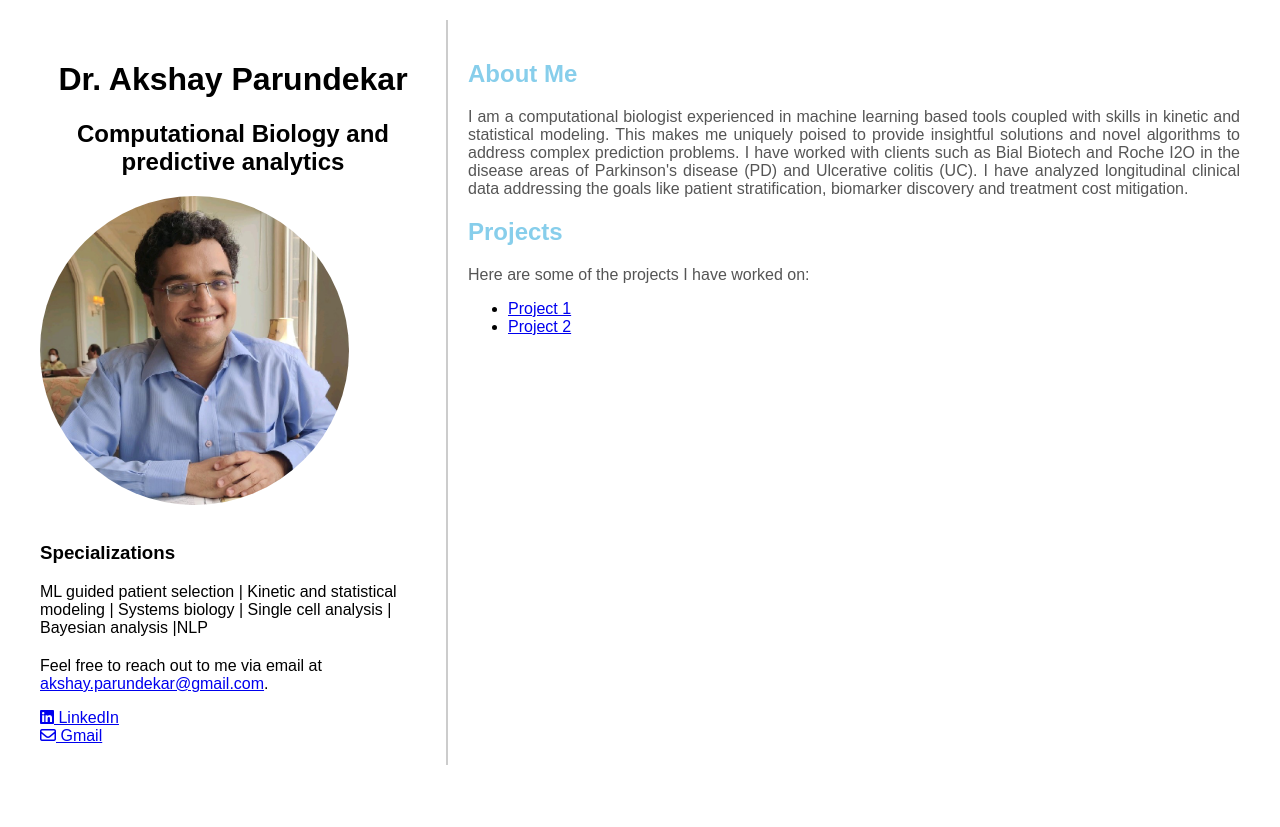
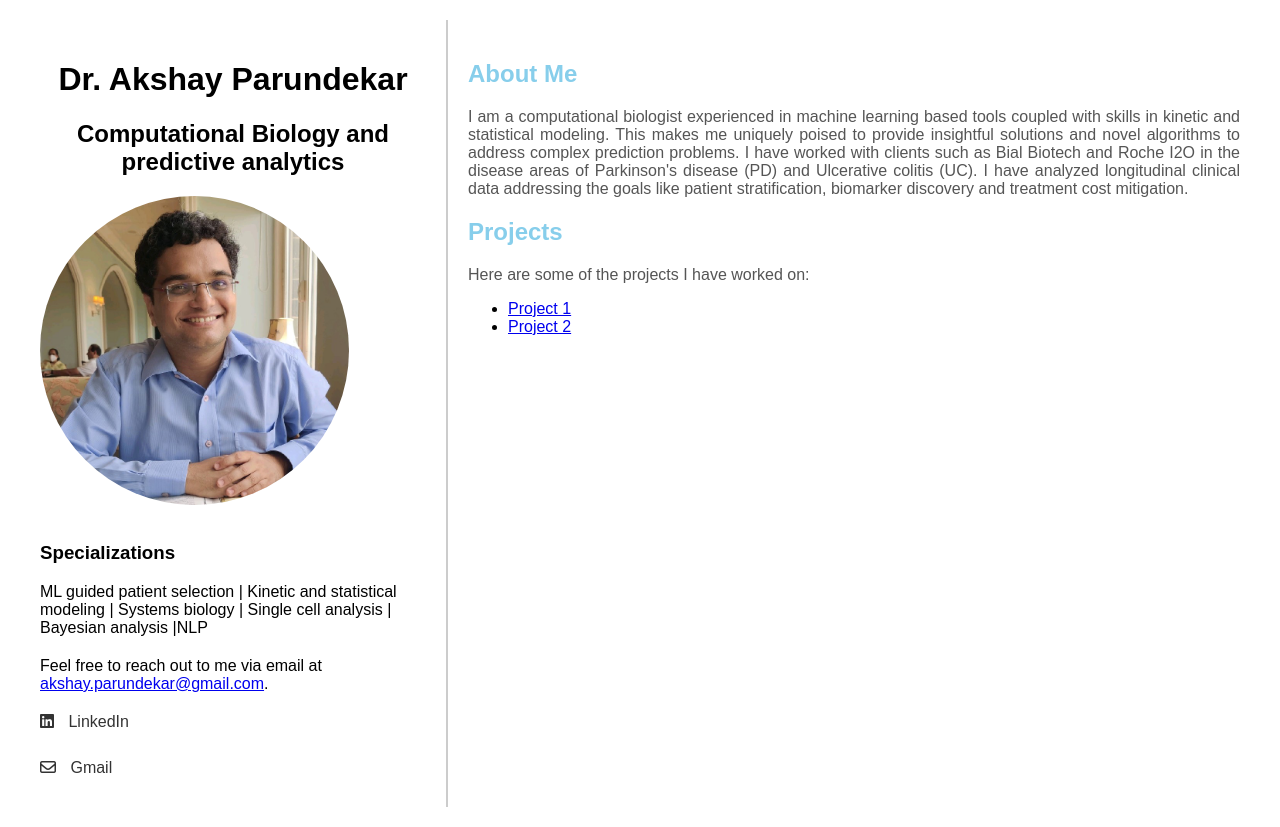
Before and after one commit to akshaymnp/akshay_parundekar.github.io, a plain HTML site: page index.html in a window 1280 px wide. Before the commit the page ends 800 px from the top, so only its background shows below. Drawn offline with Linux system fonts and the light colour scheme.

Commit message:
Update index.html

```diff
--- a/index.html
+++ b/index.html
@@ -43,6 +43,22 @@
         main h2:hover
         {
             color: darkviolet; /* Darken the color on hover */
+        }
+        .contact-icons
+        {
+            margin-top: 20px;
+        }
+        .contact-icons a
+        {
+            display: block;
+            margin-bottom: 10px;
+            color: #333;
+            text-decoration: none;
+        }
+
+        .contact-icons i
+        {
+            margin-right: 10px;
         }
     </style>
     <link rel="stylesheet" href="https://cdnjs.cloudflare.com/ajax/libs/font-awesome/6.0.0-beta3/css/all.min.css" integrity="sha384-xXb4toP1RwVjyAUn78hJck51HgkUWChHcz5c2p4BIyNc8yW/QkG7BuqCFCu66zfa" crossorigin="anonymous">
```
